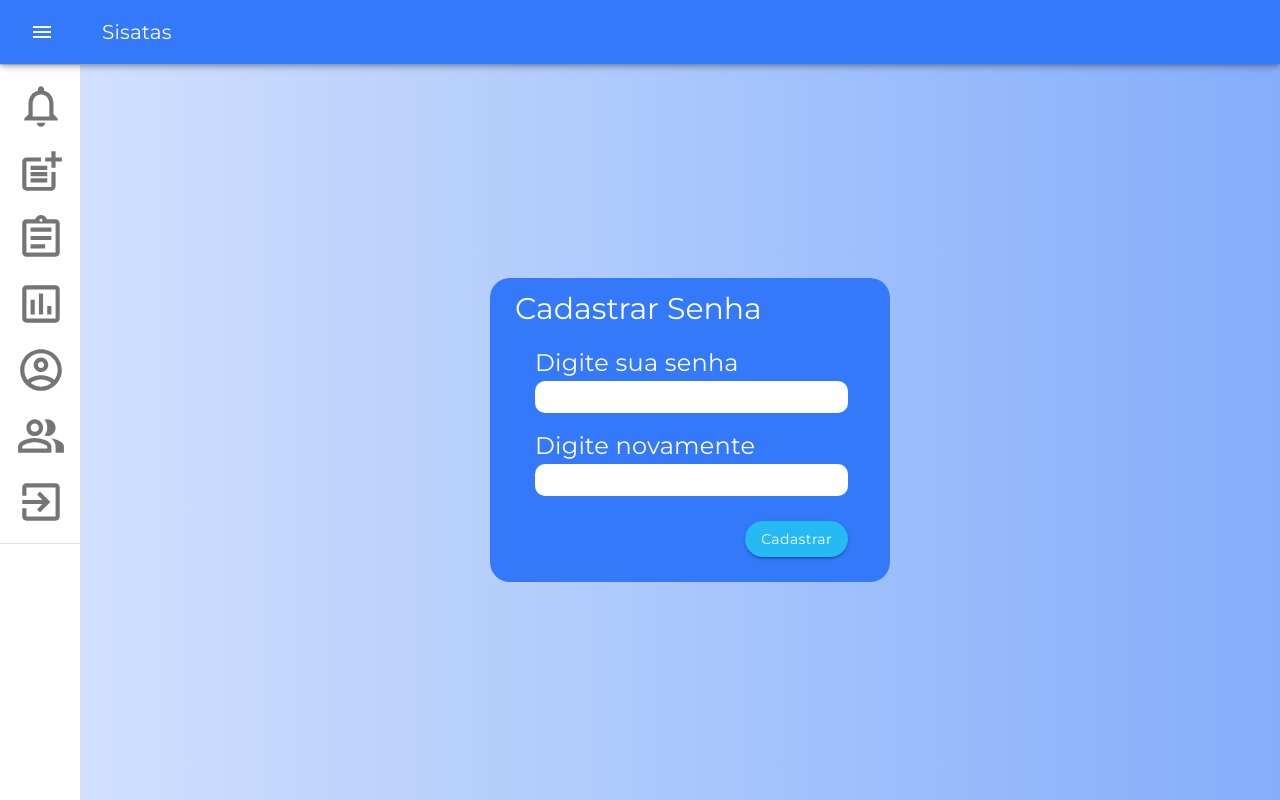
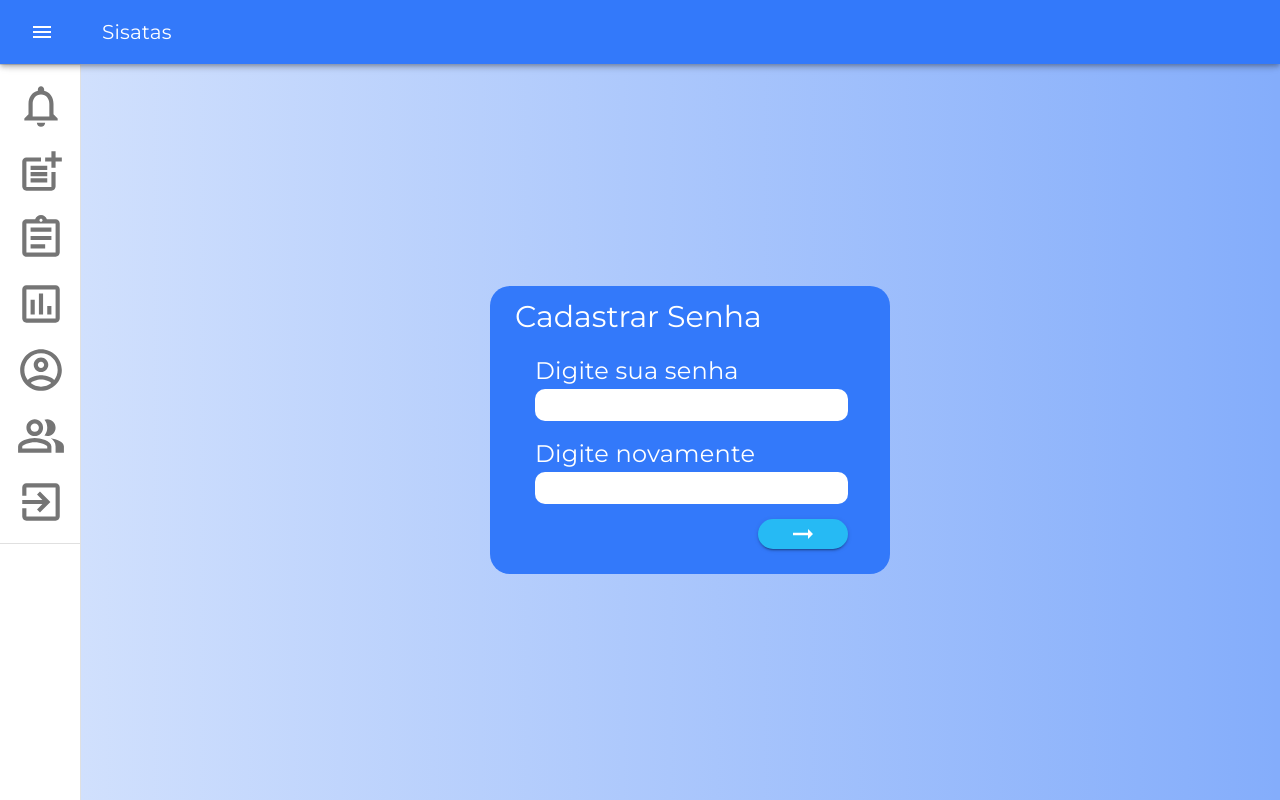
Before and after one commit to BureauTech/ProjectSisatas, a React (Create React App) app in the folder client/: page /register-password in a window 1280 px wide. Shown: the top 800 px of the page. Built offline with nearby package versions, Linux system fonts and the light colour scheme.

Commit message:
Adição do ícone no botão de cadastrar

```diff
--- a/client/src/components/RegisterPassword/RegisterPassword.js
+++ b/client/src/components/RegisterPassword/RegisterPassword.js
@@ -5,8 +5,10 @@ import {
   Typography,
   FormLabel,
   Input,
-  Button
+  Button, IconButton
 } from "@material-ui/core";
+import ArrowRightAltIcon from '@material-ui/icons/ArrowRightAlt';
+
 import { styles } from "../../assets/styles/Styles";
 import "./RegisterPassword.css";
 
@@ -102,14 +104,14 @@ const RegisterPassword = (props) => {
                 </Grid>
 
                 {/* button cadastrar */}
-                <Grid container justify="flex-end" style={{ paddingTop: 10}}>
+                <Grid container justify="flex-end">
                   <Button
                     variant="contained"
                     color="secondary"
                     type="submit"
-                    style={{ borderRadius: 18 }}
+                    style={{ borderRadius: 18, padding: 0}}
                   >
-                    Cadastrar
+                    <ArrowRightAltIcon style={{width: 90, height: 30}} />
                   </Button>
                 </Grid>
 
```
